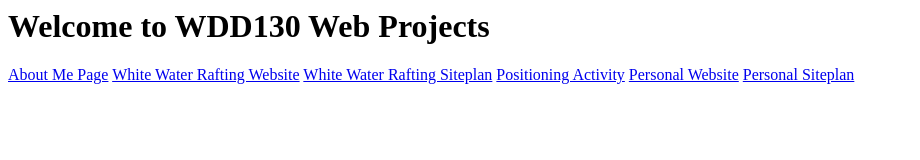
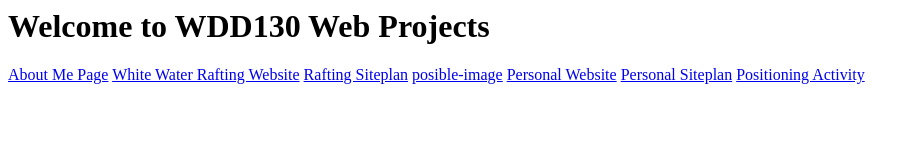
Before and after one commit to alvinchm/wdd130, a plain HTML site: page index.html in a window 1280 px wide. Shown: the whole page, without its empty margins (0-920 px from the left). Drawn offline with Linux system fonts and the light colour scheme.

Commit message:
Uptading

```diff
--- a/index.html
+++ b/index.html
@@ -3,8 +3,9 @@
 <nav>
   <a href="aboutme/index.html">About Me Page</a>
   <a href="wwr/index.html">White Water Rafting Website</a>
-  <a href="wwr/site-plan-rafting.html">White Water Rafting Siteplan</a>
-  <a href="proyect/posible-image.html">Positioning Activity</a>
+  <a href="wwr/site-plan-rafting.html">Rafting Siteplan</a>
+  <a href="proyect/posible-image.html">posible-image</a>
   <a href="proyect/index.html">Personal Website</a>
   <a href="proyect/site-plan.html">Personal Siteplan</a>
+  <a href="wwr/positioning.html">Positioning Activity</a>
 </nav>
```
